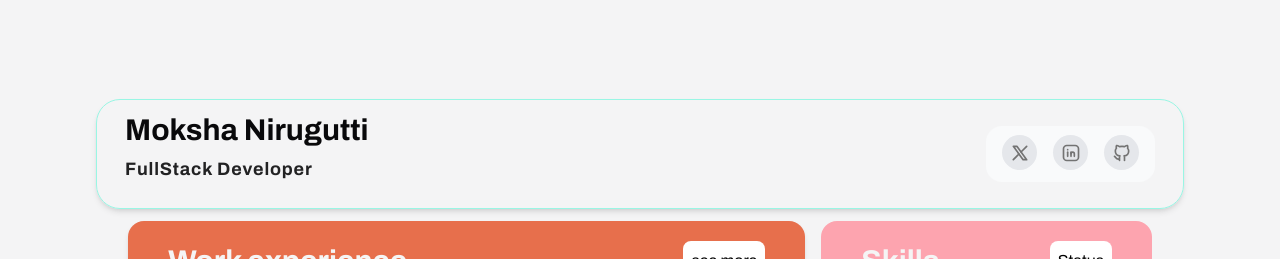
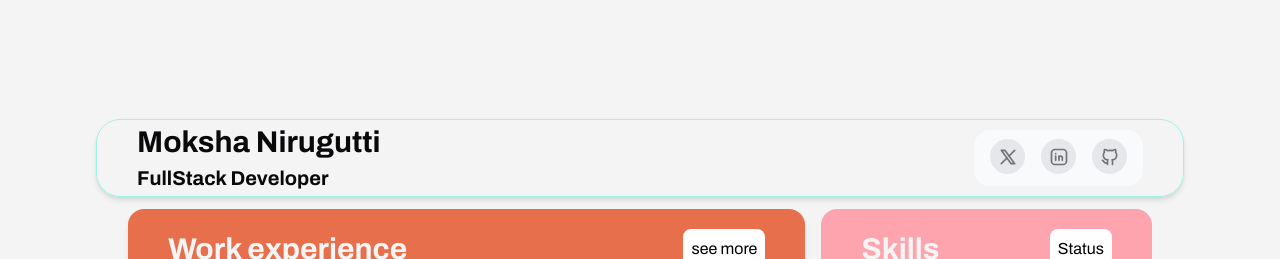
Before and after one commit to mokshanirugutti/portfolio_site, a Next.js app: page / in a window 1280 px wide. Shown: the top 259 px of the page. Built offline with nearby package versions, Linux system fonts and the light colour scheme.

Commit message:
padding issues

```diff
--- a/components/HeroSection/HeroSection.tsx
+++ b/components/HeroSection/HeroSection.tsx
@@ -2,7 +2,7 @@ import HeroSectionRevealAnimation from "./HeroSectionRevealAnimation";
 
 export default function HeroSection() {
     return (
-    <div className="bg-zinc-100">
+    <div className="bg-zinc-100 py-1">
       <HeroSectionRevealAnimation/>
     </div>
 
--- a/components/HeroSection/IntroDoc.tsx
+++ b/components/HeroSection/IntroDoc.tsx
@@ -1,13 +1,14 @@
-import WordRotate from "../ui/word-rotate";
+// import WordRotate from "../ui/word-rotate";
 import { SocialsDoc } from "./SocialsDoc";
 
 export default function IntroDoc() {
     return (
-        <div className="border border-teal-200 rounded-3xl shadow-md px-7 py-3 flex justify-between items-center w-[85%]  mx-auto flex-wrap">
+        <div className="border border-teal-200 rounded-3xl shadow-md px-10 py-1 flex justify-between items-center w-[85%]  mx-auto flex-wrap">
             <div className="flex flex-col gap-1">
                 <h1 className="text-3xl font-bold ">Moksha Nirugutti</h1>
+                <h1 className="text-xl font-bold ">FullStack Developer</h1>
 
-                    <WordRotate words={['FrontEnd Developer','Backend Developer' ,'FullStack Developer']} className="text-lg font-bold "/>
+                    {/* <WordRotate words={['FrontEnd Developer','Backend Developer' ,'FullStack Developer']} className="text-lg font-bold "/> */}
 
             </div>
             <div className="">
```
